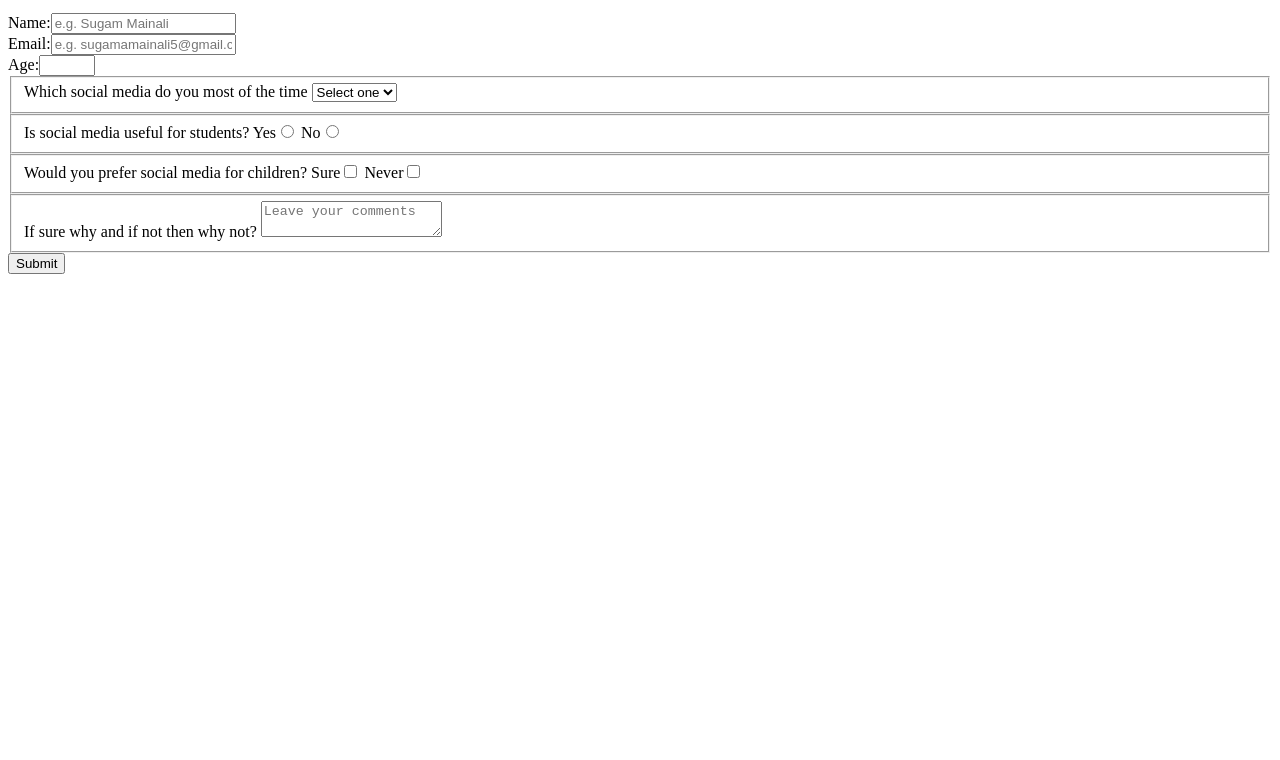
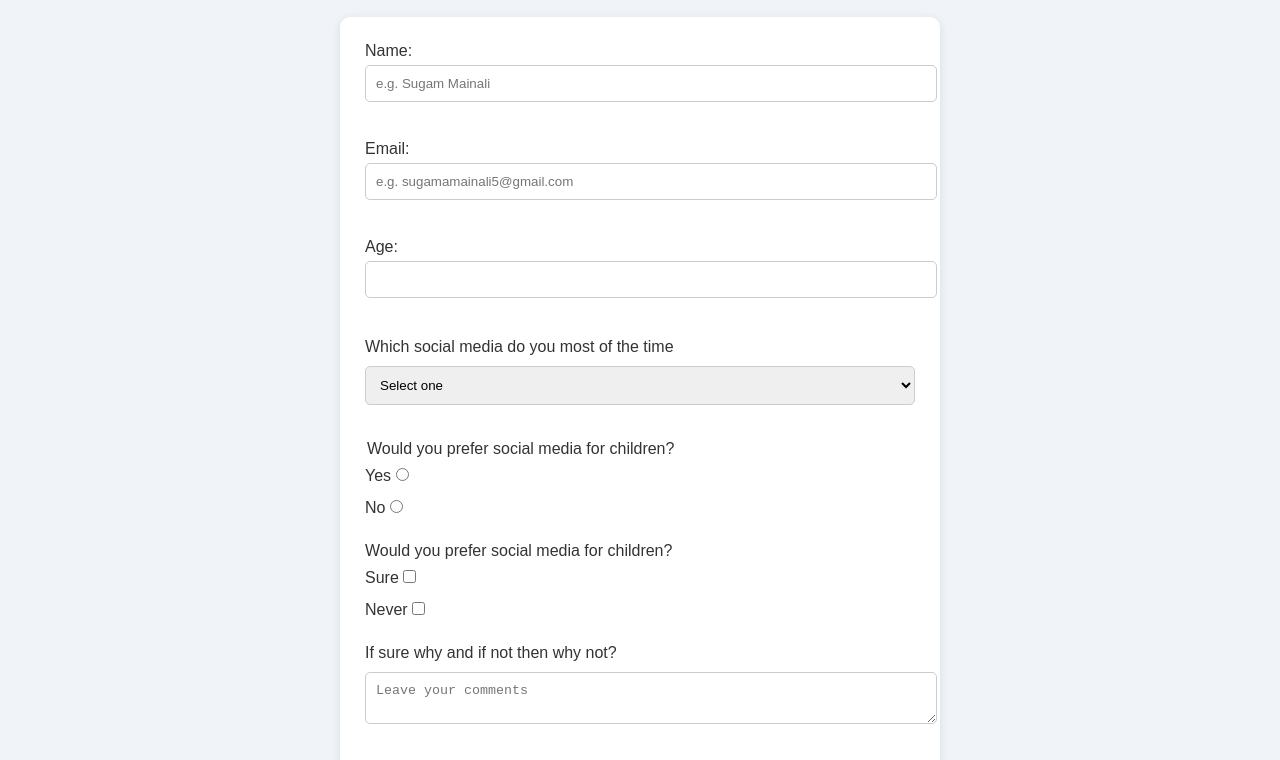
Before and after one commit to sugam123-bot/Javscript, a plain HTML site: page index.html in a window 1280 px wide. Shown: the part 101-861 px from the top of the page. Before the commit the page ends 800 px from the top, so only its background shows below. Drawn offline with Linux system fonts and the light colour scheme.

Commit message:
survey form

```diff
--- a/index.html
+++ b/index.html
@@ -3,17 +3,20 @@
 <head>
     <meta charset="UTF-8">
     <meta name="viewport" content="width=device-width, initial-scale=1.0">
-    <title>Document</title>
+    <title>Survey form</title>
+    <link rel="stylesheet" href="styles.css">
 </head>
 <body>
     <h1 id="title">Social Media Survey</h1>
     <p id="description">Thankyou for taking time for my survey on Social Media</p>
     <form id="survey-form">
+        <fieldset class="hey">
 <label id="name-label" for="name">Name:<input id="name" type="text" placeholder="e.g. Sugam Mainali" class="class2.0" required></label><br>
 <label id="email-label" for="email">Email:<input id="email" type="email" placeholder="e.g. sugamamainali5@gmail.com" class="class2.0"required></label><br>
 <label id="number-label" for="number">Age:<input id="number" type="number"  max="80"min="0" class="class2.0"></label>
+</fieldset>
 <fieldset>
-    <label for="social media">Which social media do you most of the time</label>
+    <label for="dropdown">Which social media do you most of the time</label>
 
         <select id="dropdown" name="referrer">
             <option value="" disabled selected>Select one</option>
@@ -23,8 +26,8 @@
         <option value="Threads" >Threads</option>
     </select>
 </fieldset>
-<fieldset class="class3.0">Is social media useful for students?
-<label>Yes<input type="radio" value="yes">
+<fieldset class="class3.0"><legend>Would you prefer social media for children?</legend>
+<label>Yes<input type="radio" value="yes"></label>
     <label>No<input type="radio" value="no">
 </label>
 </fieldset>
@@ -33,8 +36,8 @@
 <label>Never<input type="checkbox" value="back-code"></label>
 </fieldset>
 <fieldset>
-    <label id="feedback">If sure why and if not then why not?</label>
-    <textarea placeholder ="Leave your comments"></textarea>
+    <label id="feedback" for="comments">If sure why and if not then why not?</label>
+    <textarea placeholder ="Leave your comments"  id="comments" name="comments"></textarea>
 </fieldset>
 <input id="Submit" type="submit" name="submit">
 </form>
--- /dev/null
+++ b/styles.css
@@ -0,0 +1,89 @@
+/* Reset some default styles */
+body, h1, p, form, fieldset, label {
+    margin: 0;
+    padding: 0;
+    box-sizing: border-box;
+}
+
+/* Page background and font */
+body {
+    font-family: Arial, sans-serif;
+    background-color: #f0f4f8;
+    color: #333;
+    padding: 20px;
+}
+
+/* Form title and description */
+#title {
+    text-align: center;
+    margin-bottom: 10px;
+    color: #2c3e50;
+}
+
+#description {
+    text-align: center;
+    margin-bottom: 30px;
+    font-size: 1.1em;
+}
+
+/* Form styling */
+form {
+    max-width: 600px;
+    margin: 0 auto;
+    background-color: white;
+    padding: 25px;
+    border-radius: 10px;
+    box-shadow: 0 2px 10px rgba(0,0,0,0.1);
+}
+
+/* Fieldset styling */
+fieldset {
+    border: none;
+    margin-bottom: 20px;
+}
+
+/* Input fields */
+input[type="text"],
+input[type="email"],
+input[type="number"],
+select,
+textarea {
+    width: 100%;
+    padding: 10px;
+    margin-top: 5px;
+    margin-bottom: 15px;
+    border: 1px solid #ccc;
+    border-radius: 5px;
+}
+
+/* Labels */
+label {
+    display: block;
+    margin-bottom: 5px;
+    font-weight: 500;
+}
+
+/* Radio and checkbox inline */
+input[type="radio"],
+input[type="checkbox"] {
+    margin-right: 10px;
+    margin-top: 10px;
+}
+
+/* Submit button */
+input[type="submit"] {
+    display: block;
+    width: 100%;
+    padding: 12px;
+    background-color: #3498db;
+    color: white;
+    font-size: 1em;
+    border: none;
+    border-radius: 5px;
+    cursor: pointer;
+    transition: background-color 0.3s ease;
+}
+
+input[type="submit"]:hover {
+    background-color: #2980b9;
+}
```
